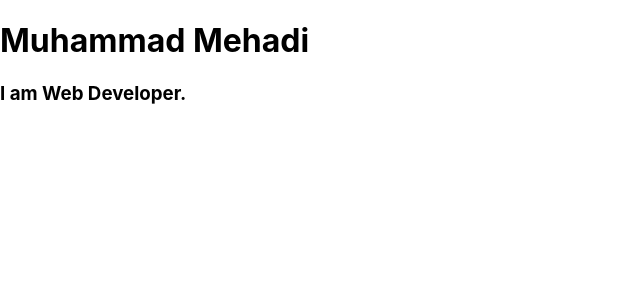
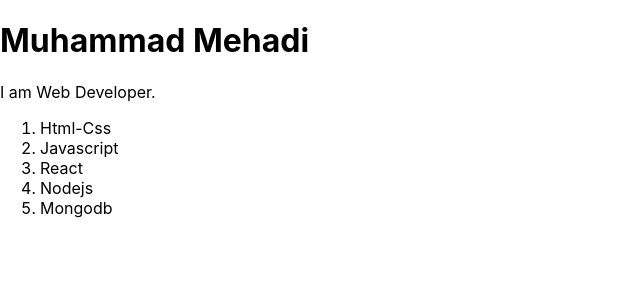
Before and after one commit to Programmer-Mehadi/reactapp1, a React (Create React App) app: page / in a window 1280 px wide. Shown: the top 300 px of the page, without its empty margins (0-640 px from the left). Built offline with nearby package versions, Linux system fonts and the light colour scheme.

Commit message:
react task-1

```diff
--- a/src/index.js
+++ b/src/index.js
@@ -25,7 +25,14 @@ way-2:<></>
 ReactDOM.render(
   <React.Fragment>
     <h1>Muhammad Mehadi</h1>
-    <h3>I am Web Developer.</h3>
+    <p>I am Web Developer.</p>
+    <ol>
+    <li>Html-Css</li>
+    <li>Javascript</li>
+    <li>React</li>
+    <li>Nodejs</li>
+    <li>Mongodb</li>
+    </ol>
   </React.Fragment>,
   document.getElementById("root")
 );
```
